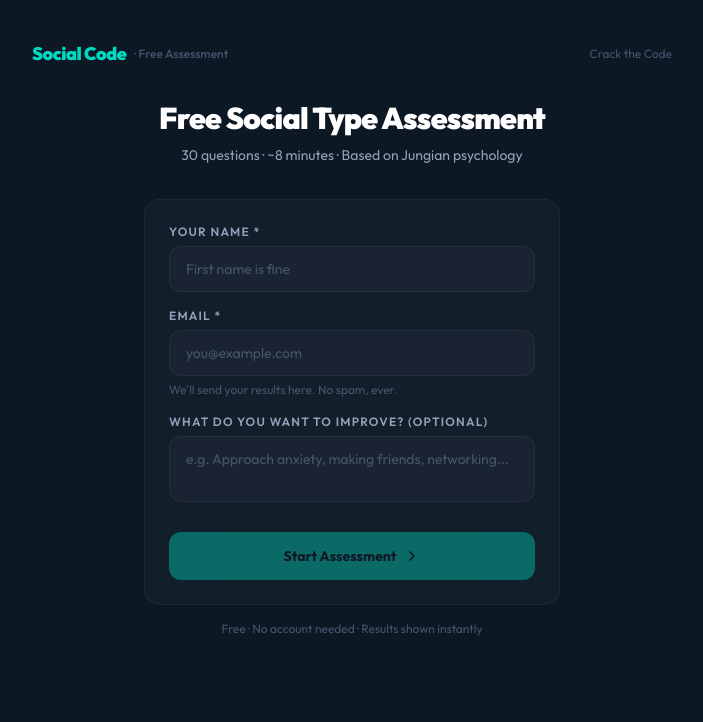
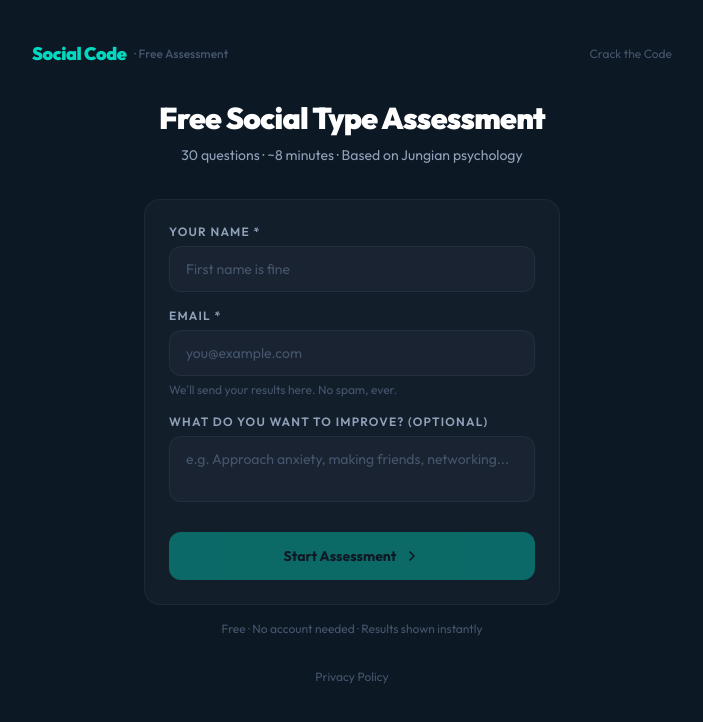
Before and after one commit to roweshavon-ui/social-code-app, a Next.js app: page /assess in a window 1280 px wide. Shown: the top 722 px of the page, without its empty margins (288-991 px from the left). Built offline with nearby package versions, Linux system fonts and the light colour scheme.

Commit message:
feat: add privacy policy link to assessment page footer

```diff
--- a/app/assess/page.tsx
+++ b/app/assess/page.tsx
@@ -425,6 +425,14 @@ function Page({ children }: { children: React.ReactNode }) {
   return (
     <div className="min-h-screen flex flex-col items-center py-10 gap-8" style={{ background: BRAND.dark }}>
       {children}
+      <footer className="w-full max-w-2xl px-4 pb-4 flex justify-center">
+        <a
+          href="/privacy"
+          className="text-xs text-slate-600 hover:text-slate-400 transition-colors"
+        >
+          Privacy Policy
+        </a>
+      </footer>
     </div>
   );
 }
```
